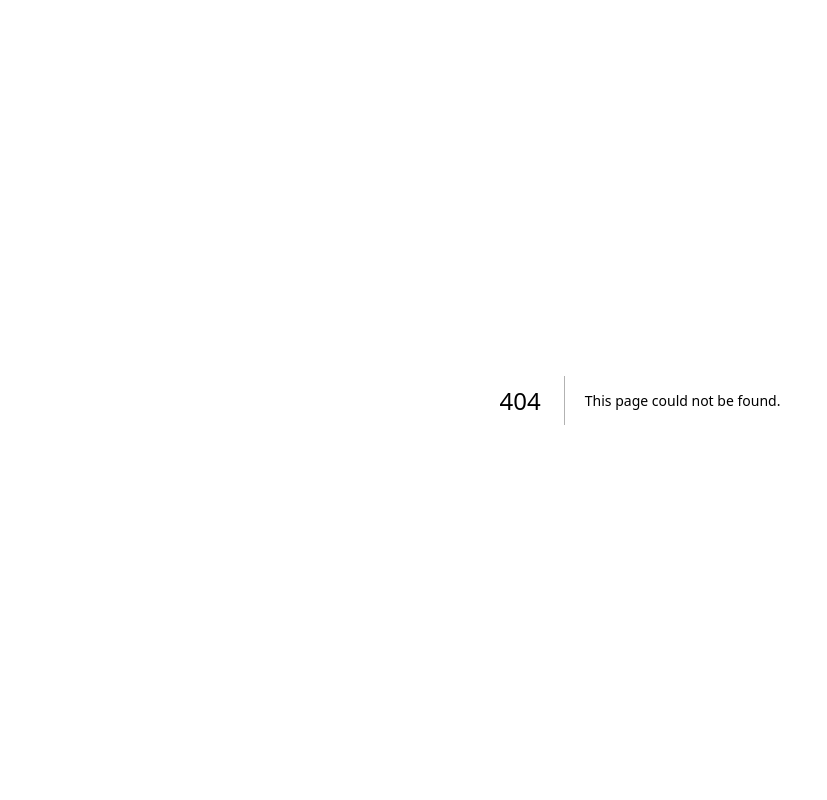
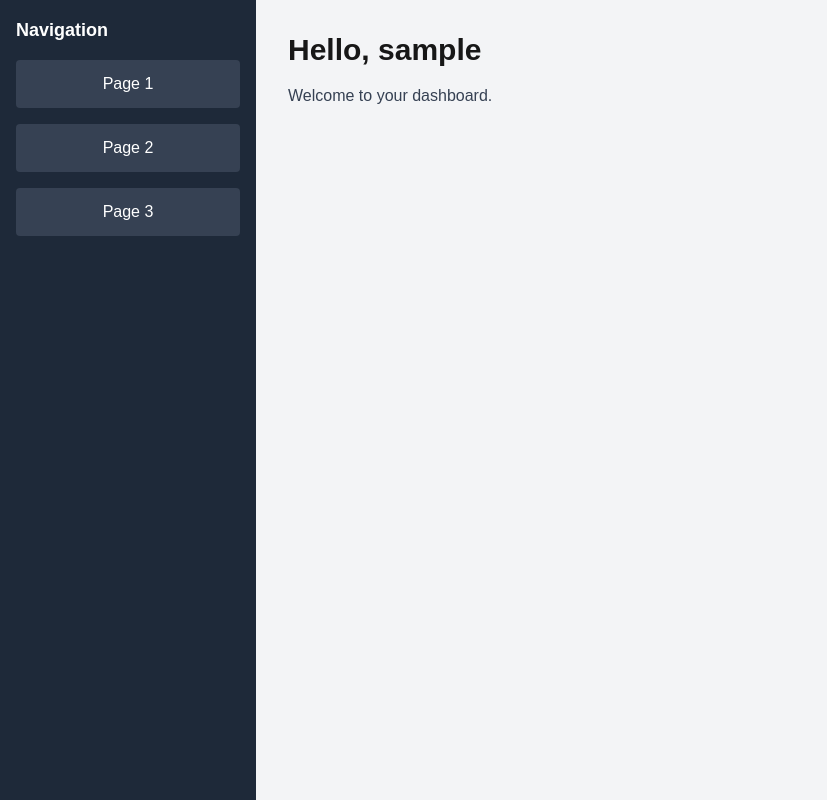
Before and after one commit to felipestawinski/kpi-master-front, a Next.js app in the folder kpi-master-front/: page /main in a window 1280 px wide. Before the commit this address had no page. Shown: the whole page, without its empty margins (0-827 px from the left). Built offline with nearby package versions, Linux system fonts and the light colour scheme; sample sign-in values are in the browser's storage.

Commit message:
login route changes and added main page

```diff
--- a/kpi-master-front/src/app/login/page.tsx
+++ b/kpi-master-front/src/app/login/page.tsx
@@ -18,14 +18,16 @@ export default function LoginPage() {
         body: JSON.stringify({ email, password }),
       });
 
-      const result = await response.json();
+      const resultText = await response.text();
 
-      if (!response.ok) throw new Error(result.message || 'Login failed');
+      if (!response.ok) throw new Error(resultText || 'Login failed');
 
       // ✅ Save JWT token
-      localStorage.setItem('token', result.token);
-      console.log(result.token)
+      localStorage.setItem('token', resultText);
+      console.log(resultText)
       alert('Login successful!');
+      router.push('/main');
+
       // router.push('/dashboard'); // or wherever you want to redirect
     } catch (error: any) {
       alert('Login failed: ' + error.message);
--- /dev/null
+++ b/kpi-master-front/src/app/main/page.tsx
@@ -0,0 +1,58 @@
+'use client';
+
+import { useEffect, useState } from 'react';
+import { useRouter } from 'next/navigation';
+
+export default function MainPage() {
+  const router = useRouter();
+  const [username, setUsername] = useState('');
+
+  useEffect(() => {
+    const token = localStorage.getItem('token');
+    if (!token) {
+      router.push('/login');
+      return;
+    }
+
+    // Decode token manually (assuming it's a JWT and payload is base64-encoded)
+    const payload = JSON.parse(atob(token.split('.')[1]));
+    setUsername(payload.username || 'User');
+  }, [router]);
+
+  const handleNavigation = (route: string) => {
+    router.push(route);
+  };
+
+  return (
+    <div className="min-h-screen flex">
+      {/* Sidebar */}
+      <div className="w-64 bg-gray-800 text-white p-4 flex flex-col space-y-4">
+        <h2 className="text-lg font-semibold mb-4">Navigation</h2>
+        <button
+          onClick={() => handleNavigation('/page1')}
+          className="bg-gray-700 hover:bg-gray-600 p-3 rounded"
+        >
+          Page 1
+        </button>
+        <button
+          onClick={() => handleNavigation('/page2')}
+          className="bg-gray-700 hover:bg-gray-600 p-3 rounded"
+        >
+          Page 2
+        </button>
+        <button
+          onClick={() => handleNavigation('/page3')}
+          className="bg-gray-700 hover:bg-gray-600 p-3 rounded"
+        >
+          Page 3
+        </button>
+      </div>
+
+      {/* Main content */}
+      <div className="flex-1 p-8 bg-gray-100">
+        <h1 className="text-3xl font-semibold">Hello, {username}</h1>
+        <p className="mt-4 text-gray-700">Welcome to your dashboard.</p>
+      </div>
+    </div>
+  );
+}
```
